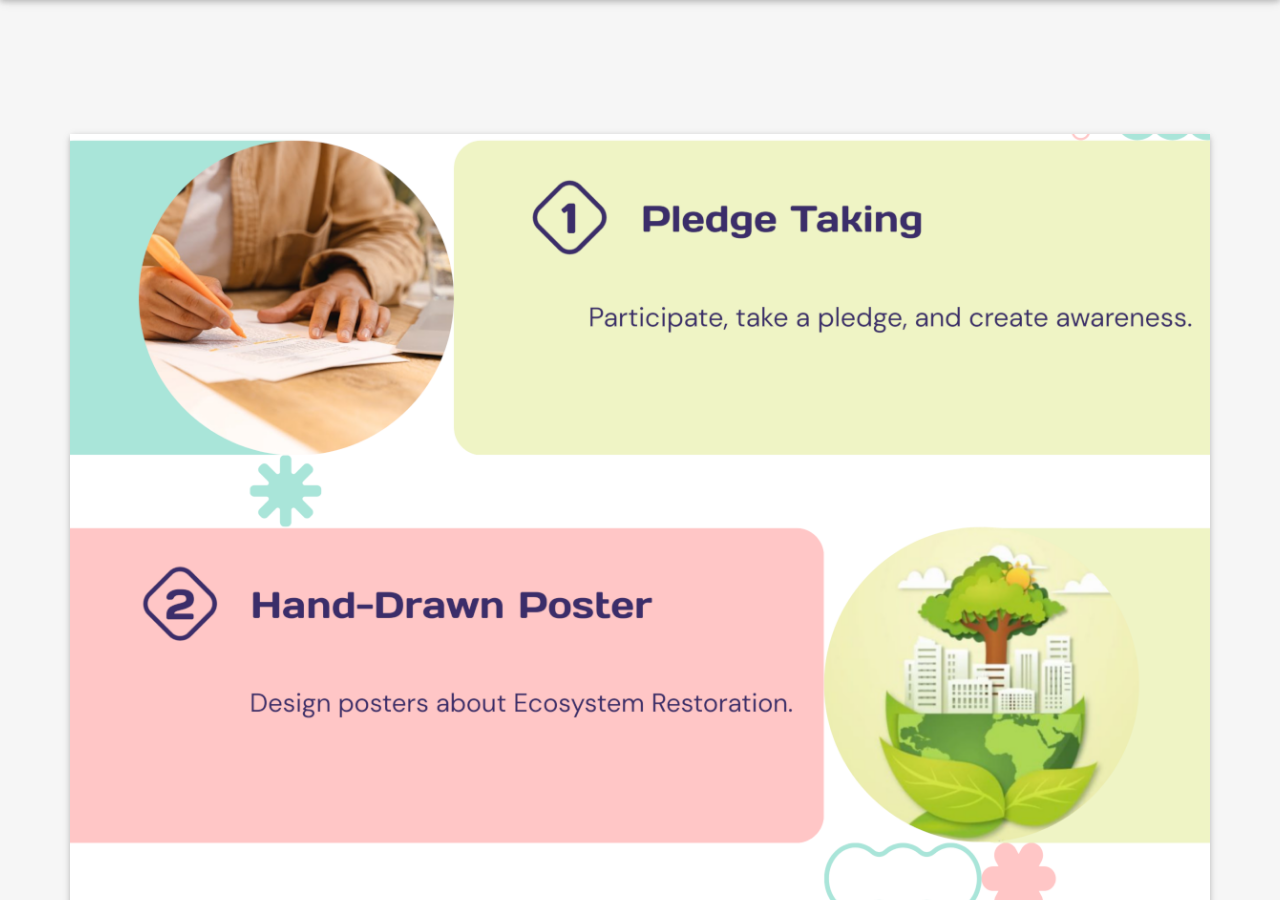
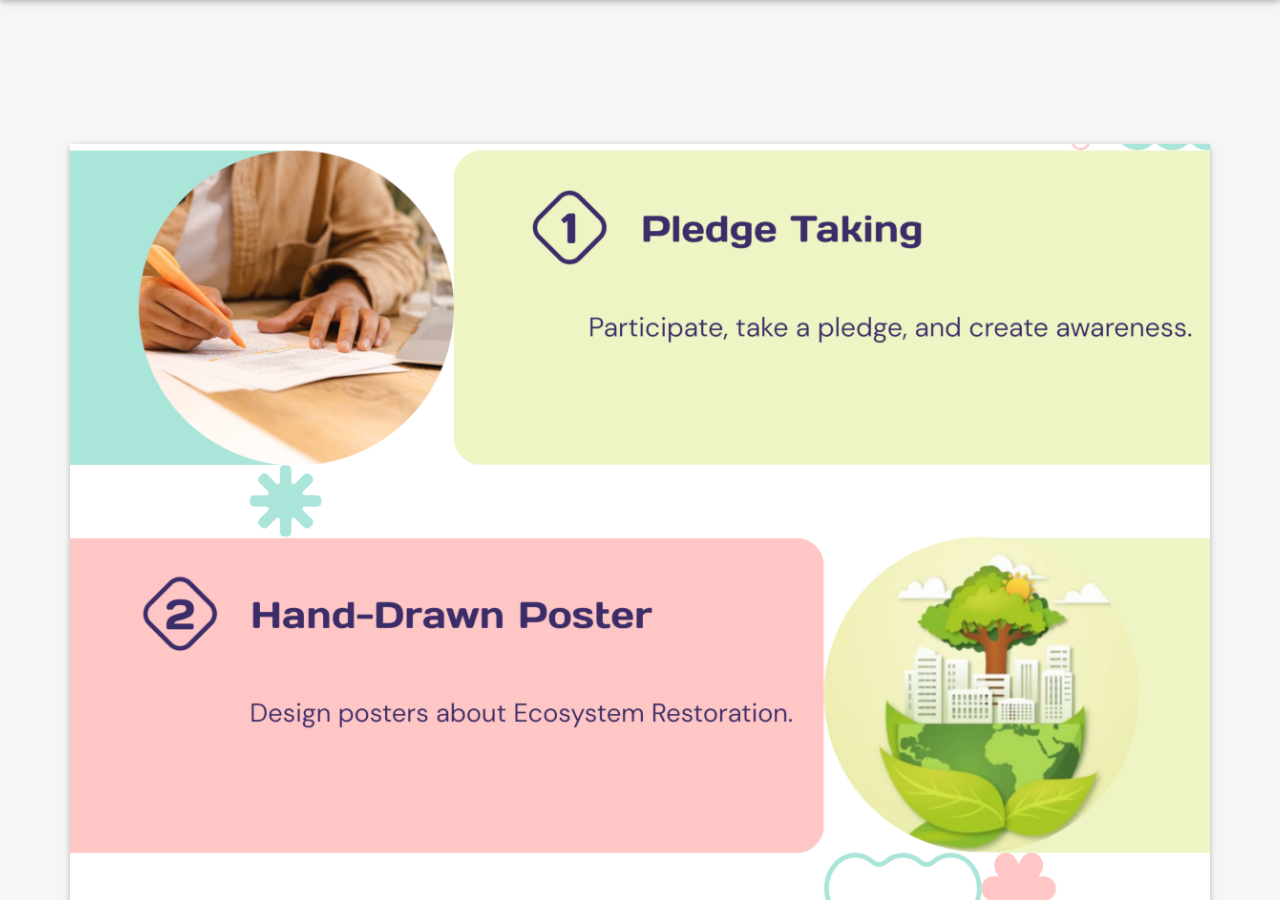
Before and after one commit to iith-nss/iith_nss_jekyll, a Jekyll site: the page built from events/online-events.html, in a window 1280 px wide and 900 px high. Built offline with Jekyll 4.4.1, drawn with Linux system fonts in a browser that asks for light colours; nearby versions of some CDN libraries.

Commit message:
Minor layout bug fix

```diff
--- a/events/online-events.html
+++ b/events/online-events.html
@@ -3,7 +3,7 @@
 title: Online Events
 ---
 <div class="container">
-  <div class="container my-5" style="padding: 10px 0px 20px">
+  <div class="container my-5" style="padding: 20px 0px 40px">
     <div class="card row flex-row card-cascade-hover wider reverse">
           <img class="col-lg-4 card-img-start img-fluid p-0" src="../assets/images/event-posters/Poster Final(resized).png" style="max-width: 100%; height: auto; object-fit: cover;"/>
           <div class="col-lg-8 card-body card-body-cascade text-center">
```
Also changed, not shown: assets/images/event-posters/Poster Final(resized).png.
